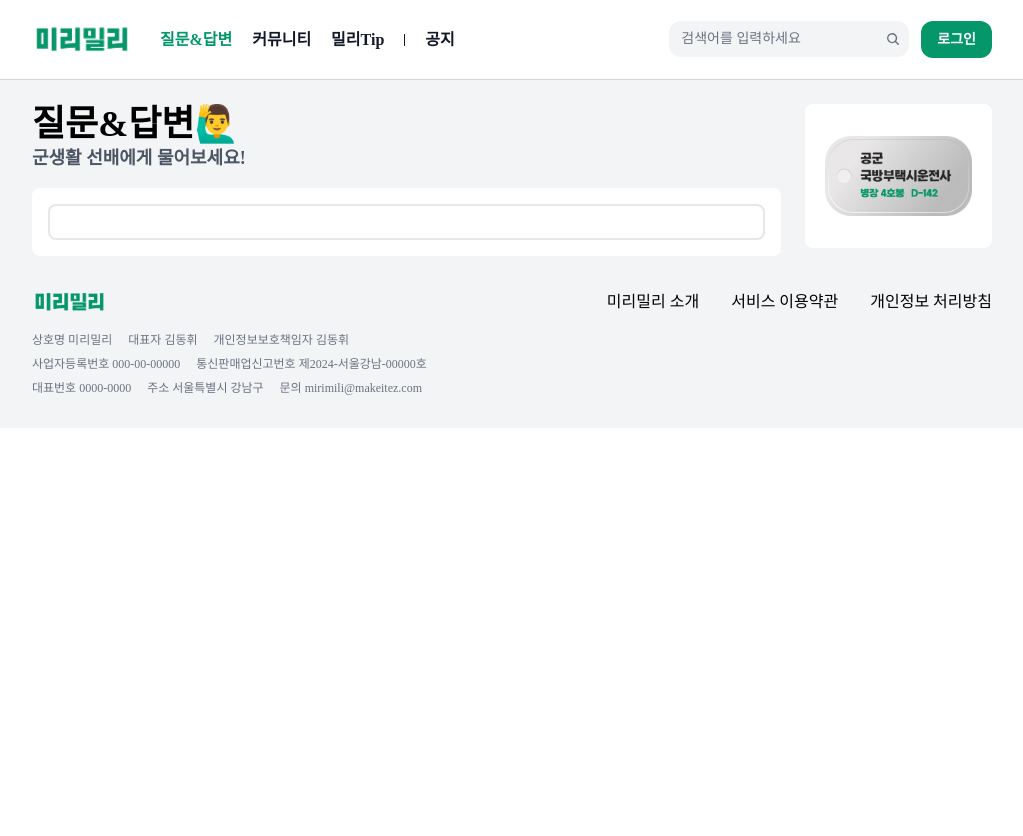
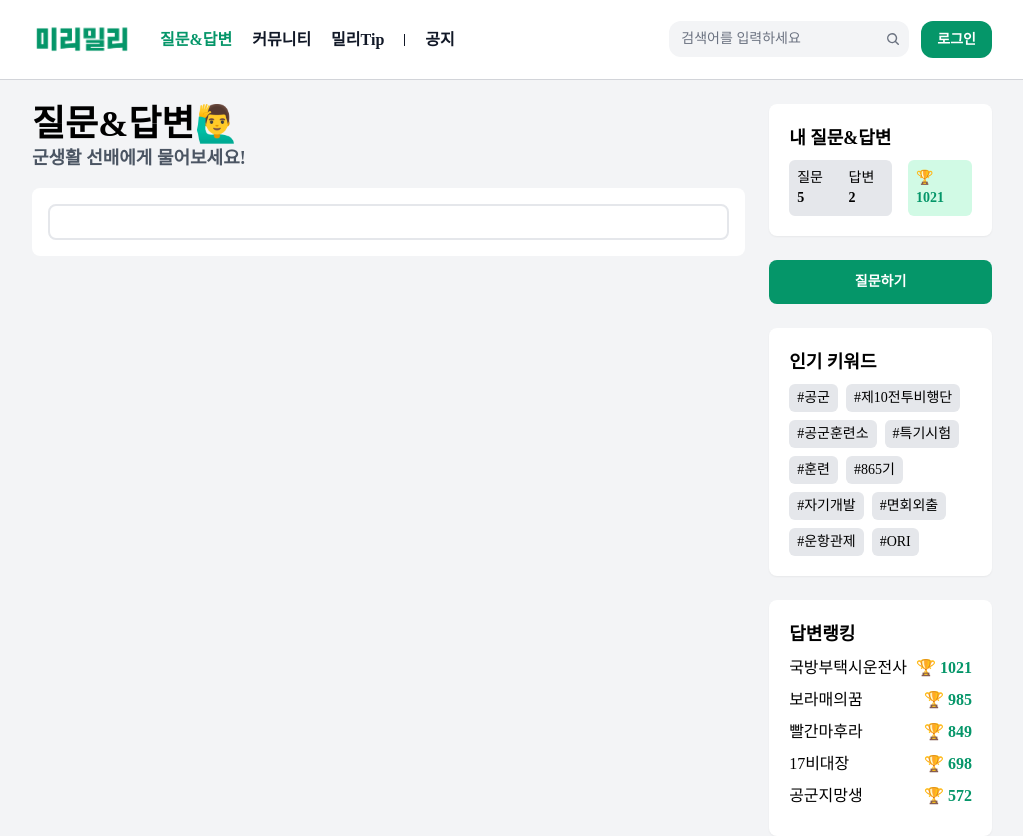
Before and after one commit to jaeminahn/mirimili-frontend, a React (Create React App) app: page /questions in a window 1280 px wide. Shown: the top 836 px of the page, without its empty margins (128-1151 px from the left). Before the commit the page ends 800 px from the top, so only its background shows below. Built offline with nearby package versions, Linux system fonts and the light colour scheme; a web font is replaced by a local one.

Commit message:
10.16 - 1

```diff
--- /dev/null
+++ b/src/components/molecules/QuestionButton.tsx
@@ -0,0 +1,9 @@
+import { Link } from "react-router-dom";
+
+export default function QuestionButton() {
+  return (
+    <Link to="/ask" className="flex items-center justify-center px-4 py-3 text-sm font-semibold text-white rounded-lg bg-emerald-600 hover:bg-emerald-700 transition duration-200">
+      질문하기
+    </Link>
+  );
+}
--- a/src/components/organisms/QuestionsSide.tsx
+++ b/src/components/organisms/QuestionsSide.tsx
@@ -1,8 +1,54 @@
+import QuestionButton from "../molecules/QuestionButton";
+
 export default function QuestionsSide() {
   return (
-    <div className="flex flex-col w-1/5 gap-2">
-      <div className="flex items-center justify-center p-5 bg-white rounded-lg h-36">
-        <img src="./images/profile.png" alt="" />
+    <div className="flex flex-col w-1/4 gap-4">
+    {/* Q&A Section */}
+    <div className="bg-white p-5 rounded-lg shadow-sm mb-2">
+      <div className="text-lg font-get font-bold">내 질문&답변</div>
+      <div className="flex items-center justify-between mt-2">
+        <div className="bg-gray-200 p-2 rounded-md flex justify-between items-center">
+          <span className="text-sm">질문 <span className="font-bold">5</span></span>
+          <span className="text-sm ml-4">답변 <span className="font-bold">2</span></span>
+        </div>
+        <div className="bg-emerald-100 p-2 rounded-md flex justify-between items-center ml-4">
+          <span className="text-emerald-600 text-sm font-bold">🏆 1021</span>
+        </div>
+      </div>
+    </div>
+
+      {/* Question Button */}
+      <QuestionButton />
+
+      {/* Popular Keywords Section */}
+      <div className="bg-white p-5 rounded-lg shadow-sm my-2">
+        <div className="text-lg font-get font-bold mb-2">인기 키워드</div>
+        <div className="flex flex-wrap gap-2">
+          {['#공군', '#제10전투비행단', '#공군훈련소', '#특기시험', '#훈련', '#865기', '#자기개발', '#면회외출', '#운항관제', '#ORI'].map((keyword, index) => (
+            <span key={index} className="bg-gray-200 text-sm px-2 py-1 rounded-md">
+              {keyword}
+            </span>
+          ))}
+        </div>
+      </div>
+
+      {/* Answer Ranking Section */}
+      <div className="bg-white p-5 rounded-lg shadow-sm">
+        <div className="text-lg font-get font-bold mb-2">답변랭킹</div>
+        <ul>
+          {[
+            { name: '국방부택시운전사', score: 1021 },
+            { name: '보라매의꿈', score: 985 },
+            { name: '빨간마후라', score: 849 },
+            { name: '17비대장', score: 698 },
+            { name: '공군지망생', score: 572 },
+          ].map((user, index) => (
+            <li key={index} className="flex justify-between mb-2">
+              <span>{user.name}</span>
+              <span className="text-emerald-600 font-bold">🏆 {user.score}</span>
+            </li>
+          ))}
+        </ul>
       </div>
     </div>
   );
--- a/src/components/organisms/SideContents.tsx
+++ b/src/components/organisms/SideContents.tsx
@@ -1,12 +1,9 @@
 export default function SideContents() {
   return (
     <div className="flex flex-col w-1/5 gap-2">
-      <div className="flex items-center justify-center p-5 bg-white rounded-lg h-36">
-        <img src="/images/profile.png" alt="" />
-      </div>
-      <div className="flex items-center justify-center p-5 bg-white rounded-lg h-36">
-        <img src="/images/profile.png" alt="" />
-      </div>
+    <div className="flex items-center justify-center p-5 bg-white rounded-lg h-36">
+      <img src="./images/profile.png" alt="" />
     </div>
+  </div>
   );
 }
```
